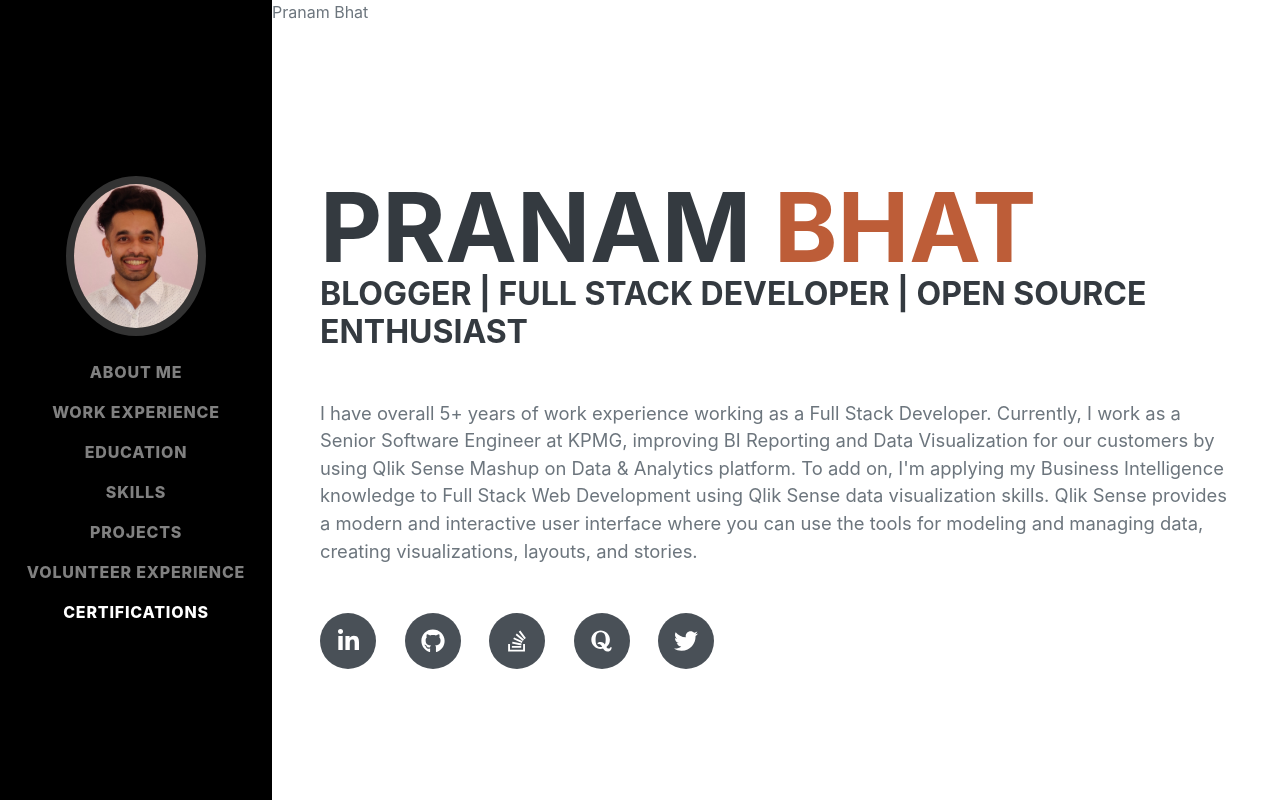
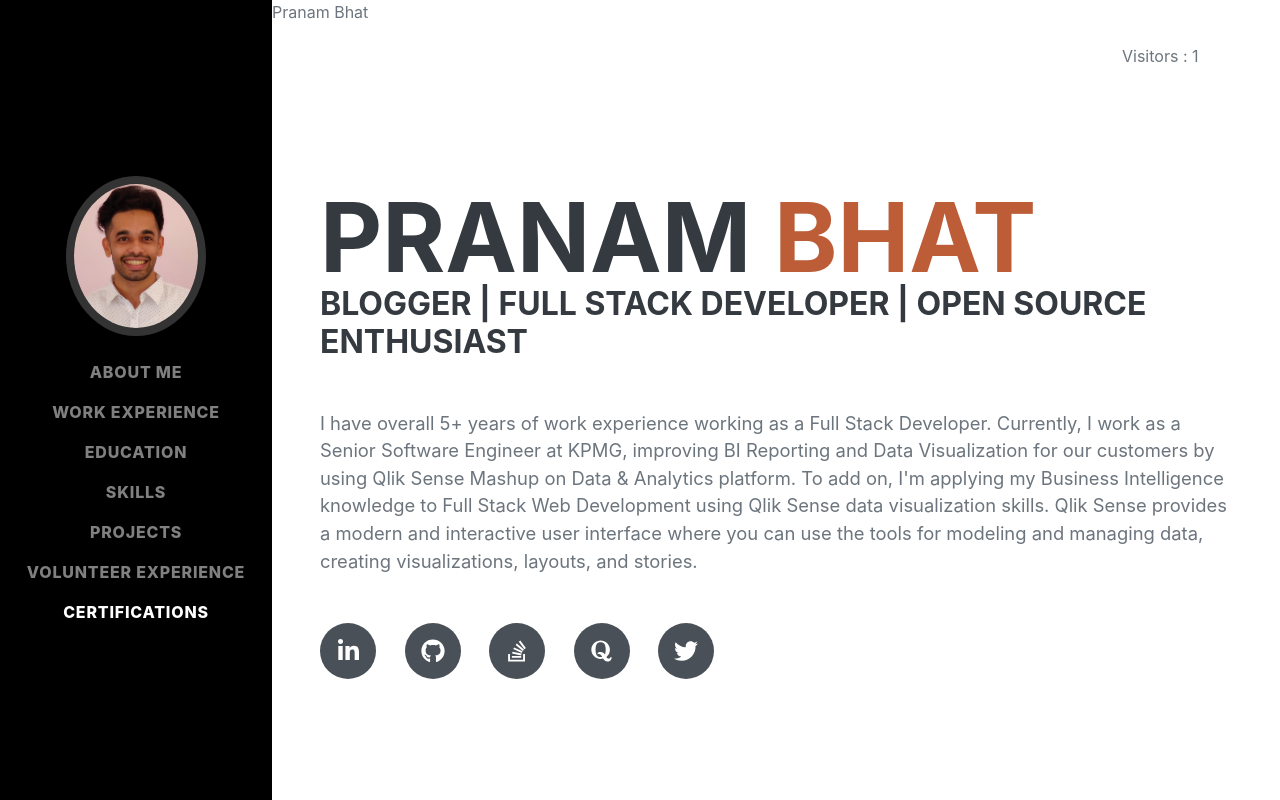
Before and after one commit to PranamBhat/pranambhat.github.io, a plain HTML site: page index.html in a window 1280 px wide. Shown: the top 800 px of the page. Drawn offline with nearby package versions, Linux system fonts and the light colour scheme; a web font is replaced by a local one.

Commit message:
Committing changes to my portfolio

```diff
--- a/index.html
+++ b/index.html
@@ -48,13 +48,20 @@
     <div class="container-fluid p-0">
 
         <!-- About-->
+        <div style="margin-left:850px;margin-top:20px">
+            <p id="visitors"> </p>
+        </div>
 
         <section class="resume-section" id="about">
-            <div class="resume-section-content">
+            <div class="resume-section-content" style="margin-top:-100px;">
+
                 <h1 class="mb-0">
+
                     Pranam
                     <span class="text-primary">Bhat</span>
+
                 </h1>
+
                 <h3>Blogger | Full Stack Developer | Open Source Enthusiast</h3>
                 <div class="subheading mb-5">
                 </div>
@@ -707,6 +714,21 @@
 
     <!-- Core theme JS-->
     <script src="js/scripts.js"></script>
+    <script>
+
+        var n = localStorage.getItem('on_load_counter');
+
+        if (n === null) {
+            n = 0;
+        }
+
+        n++;
+
+        localStorage.setItem("on_load_counter", n);
+
+        document.getElementById('visitors').innerHTML = "Visitors : " + n;
+    </script>
+    </script>
 
 </body>
 
```
